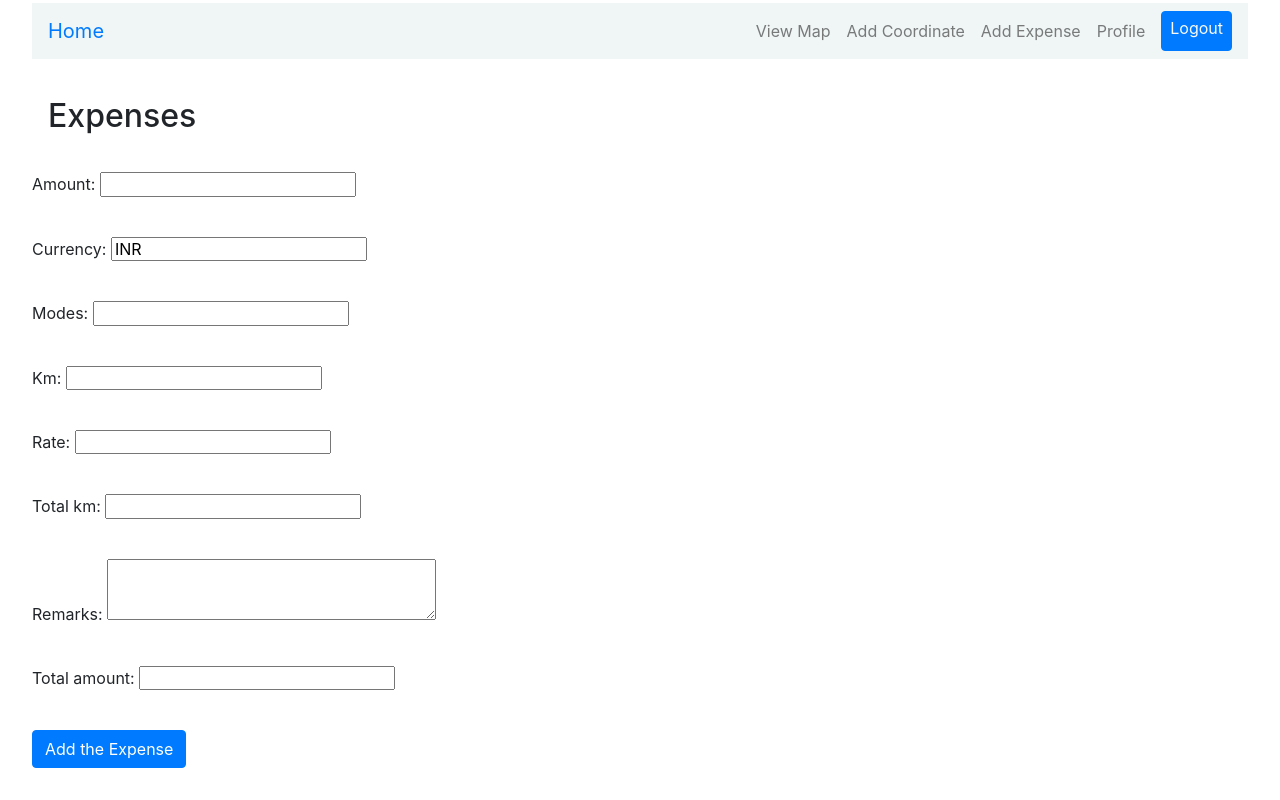
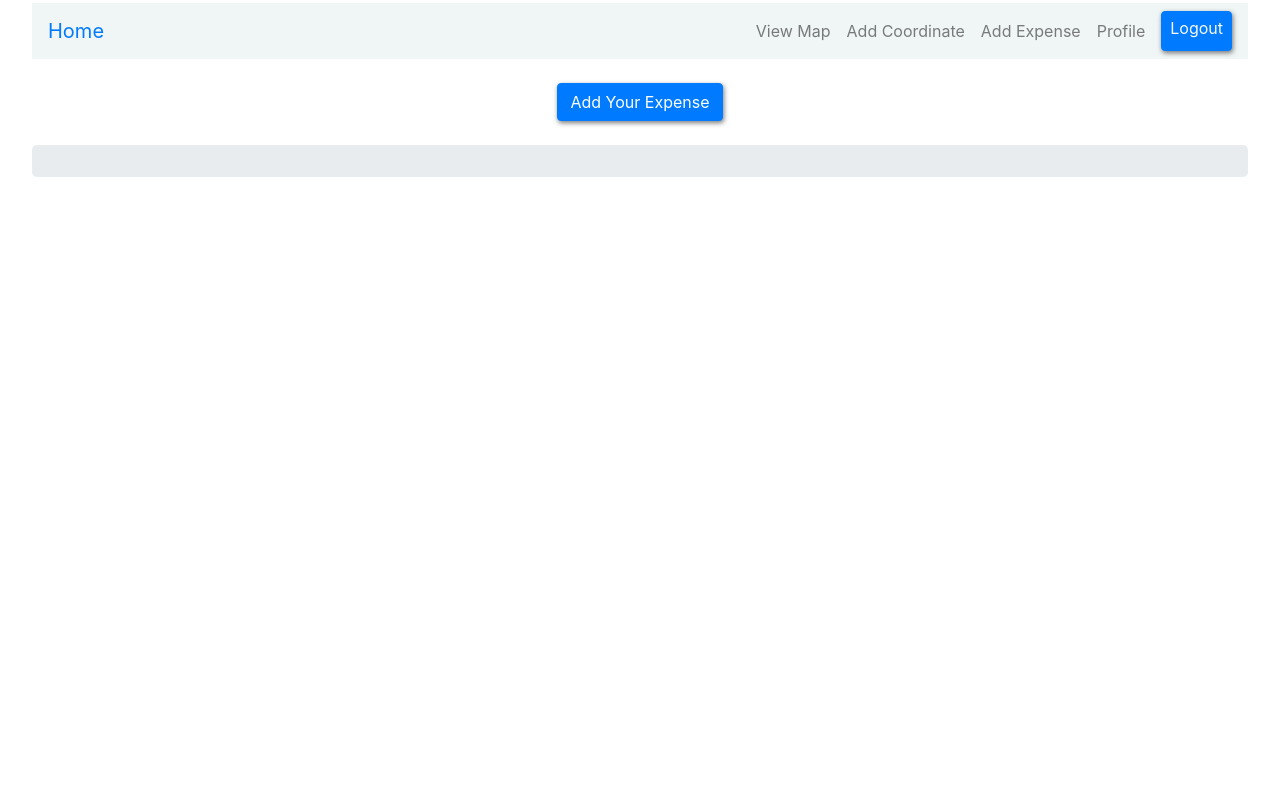
Before and after one commit to Devanshvora03/sales, a Django app: page /expense/ in a window 1280 px wide. Run offline with Django 3.2, Linux system fonts and the light colour scheme; the visitor is signed in with stand-in values (Sample User, id 1); some libraries are stand-ins or nearby versions.

Commit message:
expense modal is done

```diff
--- a/static/css/home.css
+++ b/static/css/home.css
@@ -35,3 +35,7 @@
         font-size: 1rem !important;
     }
 }
+
+.btn-primary{
+    box-shadow: 1px 2px 5px #00000085;
+}
--- a/templates/users/expense.html
+++ b/templates/users/expense.html
@@ -9,10 +9,6 @@
 
 {% endblock %}
 
-
-<h1 class="p-3">
-    Expenses
-</h1>
 
 {% comment %} this is for manager {% endcomment %}
 {% comment %} <div class="m-auto w-100">
@@ -70,11 +66,26 @@
 
 
 {% comment %} this is for user  {% endcomment %}
+
+
+{% comment %} trial {% endcomment %}
+
 <div class="m-auto w-100">
     <div class="">
+        <div class="text-center m-4">
+                <button type="button" class="btn btn-primary m-auto" data-toggle="modal" data-target="#mymodal" >Add Your Expense </button>
+        </div>
+    <div class="jumbotron p-3">
+    <div class="container">
+        <div class="modal" id="mymodal" tabindex="-1" role="dialog" aria-labelledby="exampleModalLongTitle" aria-hidden="true">
+            <div class="modal-dialog" role="document">
+                <div class="modal-content">
+                    <div class="modal-header">
+                        <h2>Add the Details </h2>
 
+                    </div>
+                    <div class="modal-body">
                         <form method="post">
-    <div class="dflex1 d-flex w-100">
                             <div class="">
                                 {% csrf_token %}
                                 {% for field in form %}
@@ -89,21 +100,18 @@
                                 </div>
                                 {% endfor %}
                             </div>
+                            <button type="submit" class="btn btn-primary" >
+                                Add the Expense
+                            </button>
+                        </form>
                     </div>
                 </div>
             </div>
-<button type="submit" class="btn btn-primary" >
-    Add the Expense
-</button>
-
         </div>
     </div>
-</form>
-<div class="">
-<div class="m-auto w-100">
-    <div class="">
+
         {% if expenses %}
-            <div class="jumbotron p-3">
+
             <div class="d-flex justify-content-end mb-4">
             <h3 class="text-center m-auto">Expense List</h3> <a href="{% url 'download-expenses-csv' %}" class ="d-flex justify-content-end " > <div class="btn btn-success ">Download Expenses CSV</div> </a> </div>
 
@@ -148,12 +156,11 @@
             </table>
             </div>
             {% endif %}
-    </div>
+
 </div>
 </div>
 </div>
 {% endblock%}
-
 
 {% block js %}
     <script src="https://cdnjs.cloudflare.com/ajax/libs/modernizr/2.8.3/modernizr.min.js" type="text/javascript"></script>
```
Also changed, not shown: templates/users/home.html (+10 -13 lines), static/css/expense.css (line endings or trailing spaces), static/img/home.jpg (deleted). Lines whose indentation alone changed are shown as unchanged.
